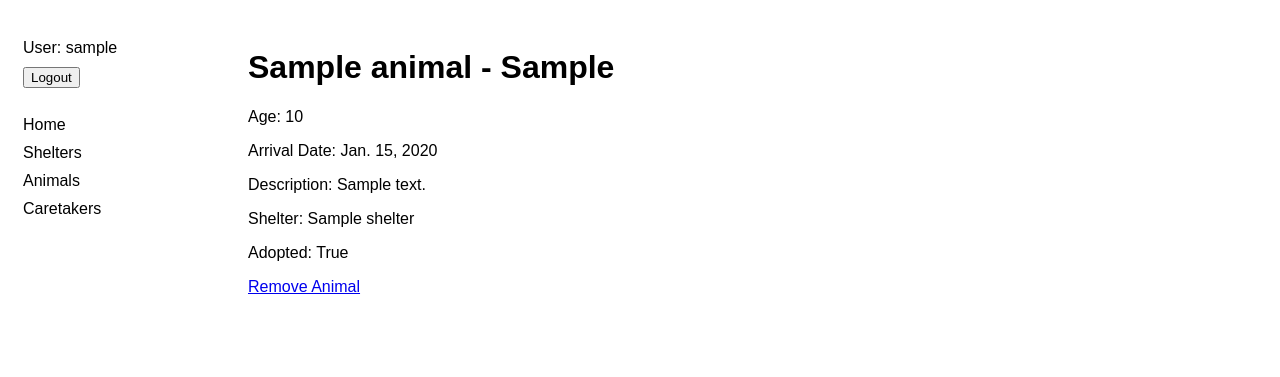
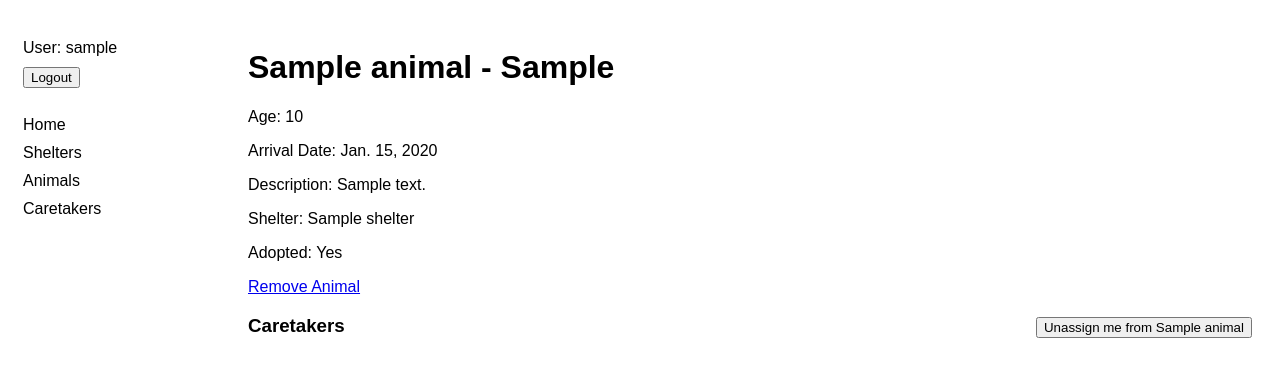
Before and after one commit to rinarice/shelter-management-platform, a Django app: page /animals/1/ in a window 1280 px wide. Shown: the top 377 px of the page. Run offline with Django 5.2, Linux system fonts and the light colour scheme; a user stored in the database is signed in; tables that the repository leaves empty hold one stand-in row (values such as "Sample post").

Commit message:
feat: add start stop care functionality for animals

```diff
--- a/shelters/views.py
+++ b/shelters/views.py
@@ -1,7 +1,7 @@
 from django.contrib.auth.decorators import login_required
 from django.contrib.auth.mixins import LoginRequiredMixin
 from django.http import HttpRequest, HttpResponse
-from django.shortcuts import render
+from django.shortcuts import render, redirect
 from django.urls import reverse_lazy
 from django.views import generic
 
@@ -58,6 +58,17 @@ class AnimalListView(LoginRequiredMixin, generic.ListView):
 class AnimalDetailView(LoginRequiredMixin, generic.DetailView):
     model = Animal
 
+    def post(self, request, *args, **kwargs):
+        animal = self.get_object()
+        action = request.POST.get("action")
+
+        if action == "start_caring":
+            animal.caretakers.add(request.user)
+        elif action == "stop_caring":
+            animal.caretakers.remove(request.user)
+
+        return redirect("shelters:animal-detail", pk=animal.pk)
+
 
 class AnimalCreateView(LoginRequiredMixin, generic.CreateView):
     model = Animal
--- a/templates/shelters/animal_detail.html
+++ b/templates/shelters/animal_detail.html
@@ -6,9 +6,29 @@
   <p>Arrival Date: {{ object.arrival_date }}</p>
   <p>Description: {{  object.description }}</p>
   <p>Shelter: {{ object.shelter.name }}</p>
-  <p>Adopted: {{ object.is_adopted }}</p>
+  <p>Adopted: {{ object.is_adopted|yesno:"Yes,No" }}</p>
 
   <a href="{% url 'shelters:animal-delete' animal.pk %}" class="btn
   btn-danger">Remove Animal</a>
 
+  <h3>
+    Caretakers
+    <span style="float: right;">
+      {% if user in animal.caretakers.all %}
+        <form method="post" action="{% url 'shelters:animal-detail' animal.pk %}" style="display: inline;">
+          {% csrf_token %}
+          <input type="hidden" name="action" value="stop_caring">
+          <button type="submit" class="btn btn-danger">Unassign me from {{ animal.name }}</button>
+        </form>
+      {% else %}
+        <form method="post" action="{% url 'shelters:animal-detail' animal.pk %}" style="display: inline;">
+          {% csrf_token %}
+          <input type="hidden" name="action" value="start_caring">
+          <button type="submit" class="btn btn-success">Start Care for
+            {{ animal.name }}</button>
+        </form>
+      {% endif %}
+    </span>
+  </h3>
+
 {% endblock %}
```
